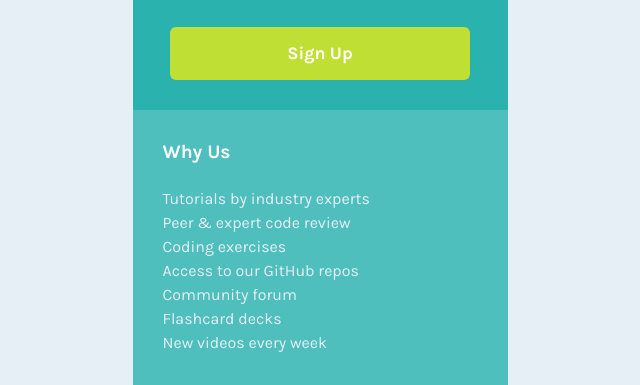
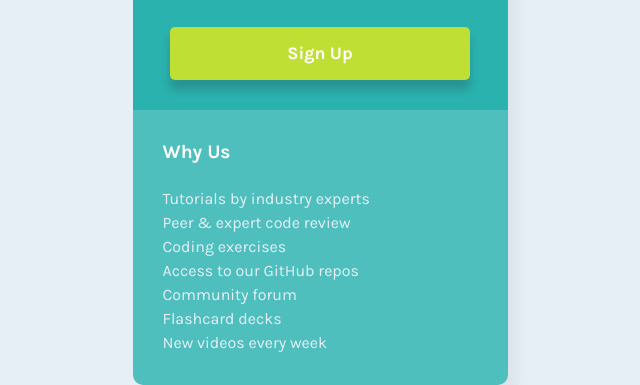
Before and after one commit to daniel-papp/fem-single-price-grid-component, a plain HTML site: page index.html in a window 1280 px wide. Shown: the part 430-815 px from the top of the page, without its empty margins (320-960 px from the left). Drawn offline with Linux system fonts and the light colour scheme.

Commit message:
Add rounded corners and shadows

```diff
--- a/scss/main.scss
+++ b/scss/main.scss
@@ -14,8 +14,10 @@ body {
     display: flex;
     flex-direction: column;
     justify-content: center;
-    // align-items: left;
     max-width: 375px;
+    border-radius: 10px;
+    overflow: hidden;
+    box-shadow: 10px 10px 10px 0px rgba(145, 145, 145, 0.1);
 }
 
 .section {
@@ -92,7 +94,8 @@ body {
         width: 95%;
         font-size: 1.1rem;
         font-weight: 700;
-        border-radius: 6px;
+        border-radius: 5px;
+        box-shadow: 0px 10px 10px 0px rgba(29, 29, 29, 0.2);
 
         &:hover{
             background-color: darken(c.$clr-bright, 10%);
```
Also changed, not shown: css/main.css, 1 other file.
